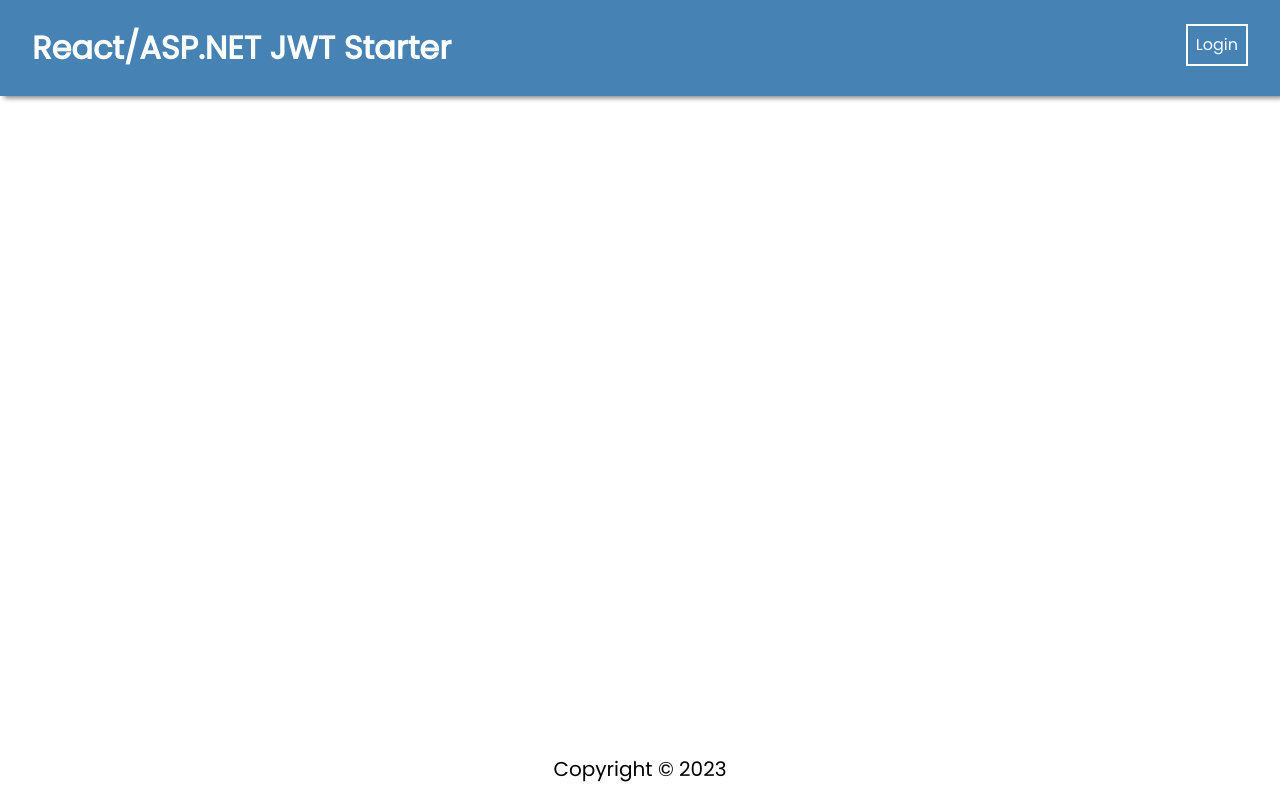
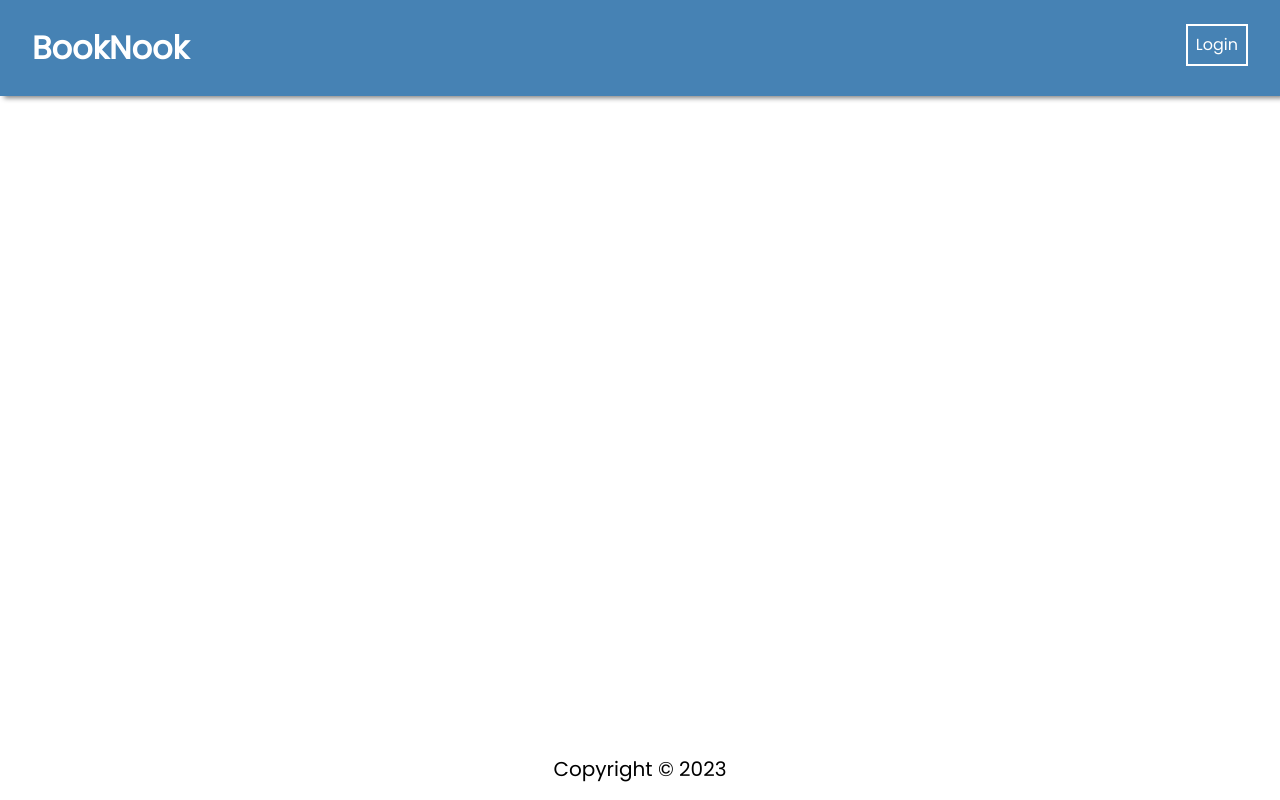
Before and after one commit to mukhsia/DevCodeCamp_Project_BookNookFrontEnd, a React (Create React App) app: page /search in a window 1280 px wide. Built offline with nearby package versions, Linux system fonts and the light colour scheme.

Commit message:
Setup routes.

```diff
--- a/src/App.js
+++ b/src/App.js
@@ -1,18 +1,21 @@
 // General Imports
-import { Routes, Route } from "react-router-dom";
-import "./App.css";
+import { Routes, Route } from 'react-router-dom';
+import './App.css';
 
 // Pages Imports
-import HomePage from "./pages/HomePage/HomePage";
-import LoginPage from "./pages/LoginPage/LoginPage";
-import RegisterPage from "./pages/RegisterPage/RegisterPage";
+import HomePage from './pages/HomePage/HomePage';
+import LoginPage from './pages/LoginPage/LoginPage';
+import RegisterPage from './pages/RegisterPage/RegisterPage';
+import SearchPage from './pages/SearchPage/SearchPage';
+import FavoritesPage from './pages/FavoritesPage/FavoritesPage';
+import BookDetailsPage from './pages/BookDetailsPage/BookDetailsPage';
 
 // Component Imports
-import Navbar from "./components/NavBar/NavBar";
-import Footer from "./components/Footer/Footer";
+import Navbar from './components/NavBar/NavBar';
+import Footer from './components/Footer/Footer';
 
 // Util Imports
-import PrivateRoute from "./utils/PrivateRoute";
+import PrivateRoute from './utils/PrivateRoute';
 
 function App() {
     return (
@@ -20,15 +23,25 @@ function App() {
             <Navbar />
             <Routes>
                 <Route
-          path="/"
+                    path='/'
                     element={
                         <PrivateRoute>
                             <HomePage />
                         </PrivateRoute>
                     }
                 />
-        <Route path="/register" element={<RegisterPage />} />
-        <Route path="/login" element={<LoginPage />} />
+                <Route
+                    path='/favorites'
+                    element={
+                        <PrivateRoute>
+                            <FavoritesPage />
+                        </PrivateRoute>
+                    }
+                />
+                <Route path='/search' element={<SearchPage />} />
+                <Route path='/bookdetails' element={<BookDetailsPage />} />
+                <Route path='/register' element={<RegisterPage />} />
+                <Route path='/login' element={<LoginPage />} />
             </Routes>
             <Footer />
         </div>
--- a/src/components/NavBar/NavBar.jsx
+++ b/src/components/NavBar/NavBar.jsx
@@ -1,25 +1,30 @@
-import React from "react";
-import { useContext } from "react";
-import { useNavigate, Link } from "react-router-dom";
-import AuthContext from "../../context/AuthContext";
-import "./NavBar.css";
+import React from 'react';
+import { useContext } from 'react';
+import { useNavigate, Link } from 'react-router-dom';
+import AuthContext from '../../context/AuthContext';
+import './NavBar.css';
 
 const Navbar = () => {
     const { logoutUser, user } = useContext(AuthContext);
     const navigate = useNavigate();
     return (
-    <div className="navBar">
+        <div className='navBar'>
             <ul>
-        <li className="brand">
-          <Link to="/" style={{ textDecoration: "none", color: "white" }}>
-            <b>React/ASP.NET JWT Starter</b>
+                <li className='brand'>
+                    <Link
+                        to='/'
+                        style={{ textDecoration: 'none', color: 'white' }}
+                    >
+                        <b>BookNook</b>
                     </Link>
                 </li>
                 <li>
                     {user ? (
                         <button onClick={logoutUser}>Logout</button>
                     ) : (
-            <button onClick={() => navigate("/login")}>Login</button>
+                        <button onClick={() => navigate('/login')}>
+                            Login
+                        </button>
                     )}
                 </li>
             </ul>
--- a/src/pages/SearchPage/SearchPage.jsx
+++ b/src/pages/SearchPage/SearchPage.jsx
@@ -0,0 +1,13 @@
+import React from 'react';
+import { useEffect, useState } from 'react';
+import useAuth from '../../hooks/useAuth';
+
+import axios from 'axios';
+
+const SearchBar = () => {
+    const [user, token] = useAuth();
+
+    return <div></div>;
+};
+
+export default SearchBar;
```
Lines whose indentation alone changed are shown as unchanged.
